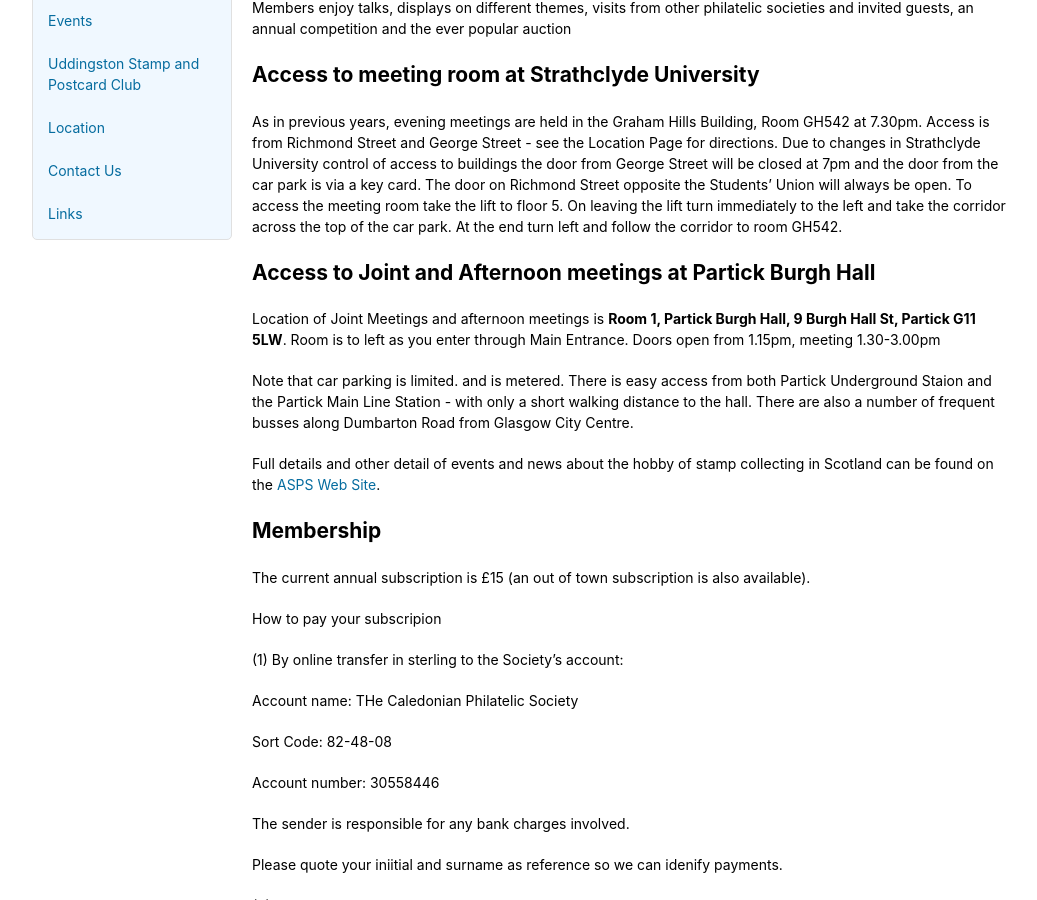
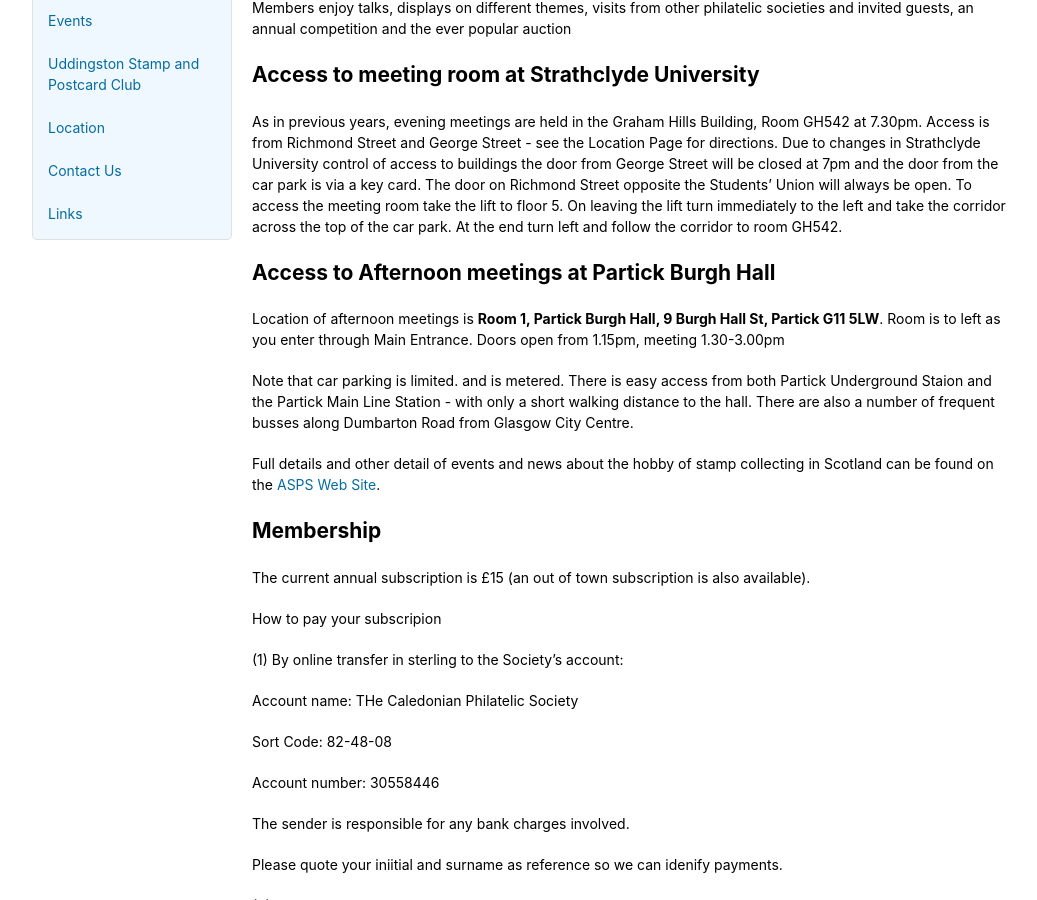
Before and after one commit to astalker/caledonian-stamps, a Jekyll site: the page built from index.md, in a window 1280 px wide and 900 px high, scrolled down 480 px. Shown: the whole window, without its empty margins (118-1155 px from the left). Built offline with Jekyll 4.4.1, drawn with Linux system fonts in a browser that asks for light colours; our own code applies the rules of GitHub Pages for plain Markdown files.

Commit message:
Update index. Joint meetings wording deleted.

```diff
--- a/index.md
+++ b/index.md
@@ -14,9 +14,9 @@ Meetings will alternate between Thursday afternoon meetings in Partick Burgh Hal
 
 As in previous years, evening meetings are held in the Graham Hills Building, Room GH542 at 7.30pm. Access is from Richmond Street and George Street - see the Location Page for directions. Due to changes in Strathclyde University control of access to buildings the door from George Street will be closed at 7pm and the door from the car park is via a key card. The door on Richmond Street opposite the Students' Union will always be open. To access the meeting room take the lift to floor 5. On leaving the lift turn immediately to the left and take the corridor across the top of the car park. At the end turn left and follow the corridor to room GH542.
 
-## Access to Joint and Afternoon meetings at Partick Burgh Hall
+## Access to Afternoon meetings at Partick Burgh Hall
 
-Location of Joint Meetings and afternoon meetings is **Room 1, Partick Burgh Hall, 9 Burgh Hall St, Partick G11 5LW**. Room is to left as you enter through Main Entrance. Doors open from 1.15pm, meeting 1.30-3.00pm
+Location of afternoon meetings is **Room 1, Partick Burgh Hall, 9 Burgh Hall St, Partick G11 5LW**. Room is to left as you enter through Main Entrance. Doors open from 1.15pm, meeting 1.30-3.00pm
 
 Note that car parking is limited. and is metered. There is easy access from both Partick Underground Staion and the Partick Main Line Station - with only a short walking distance to the hall. There are also a number of frequent busses along Dumbarton Road from Glasgow City Centre.
 
```
